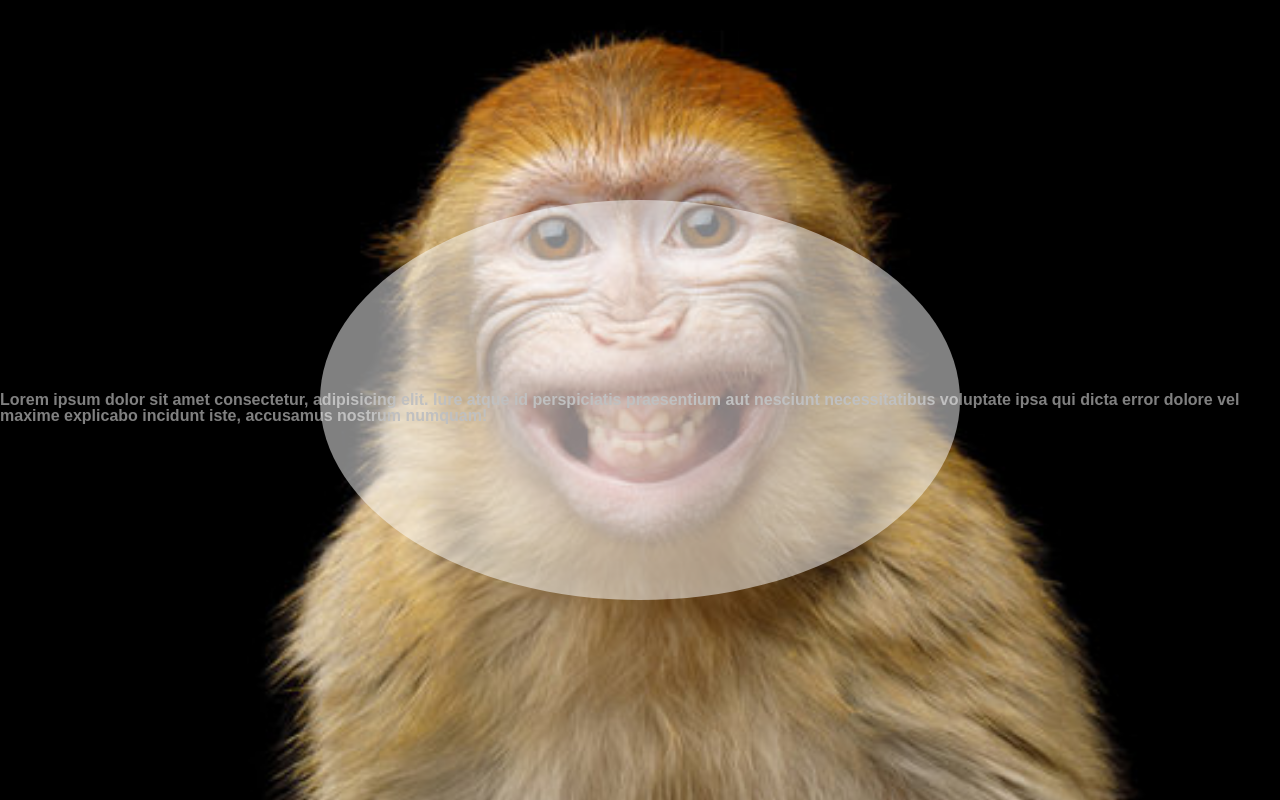
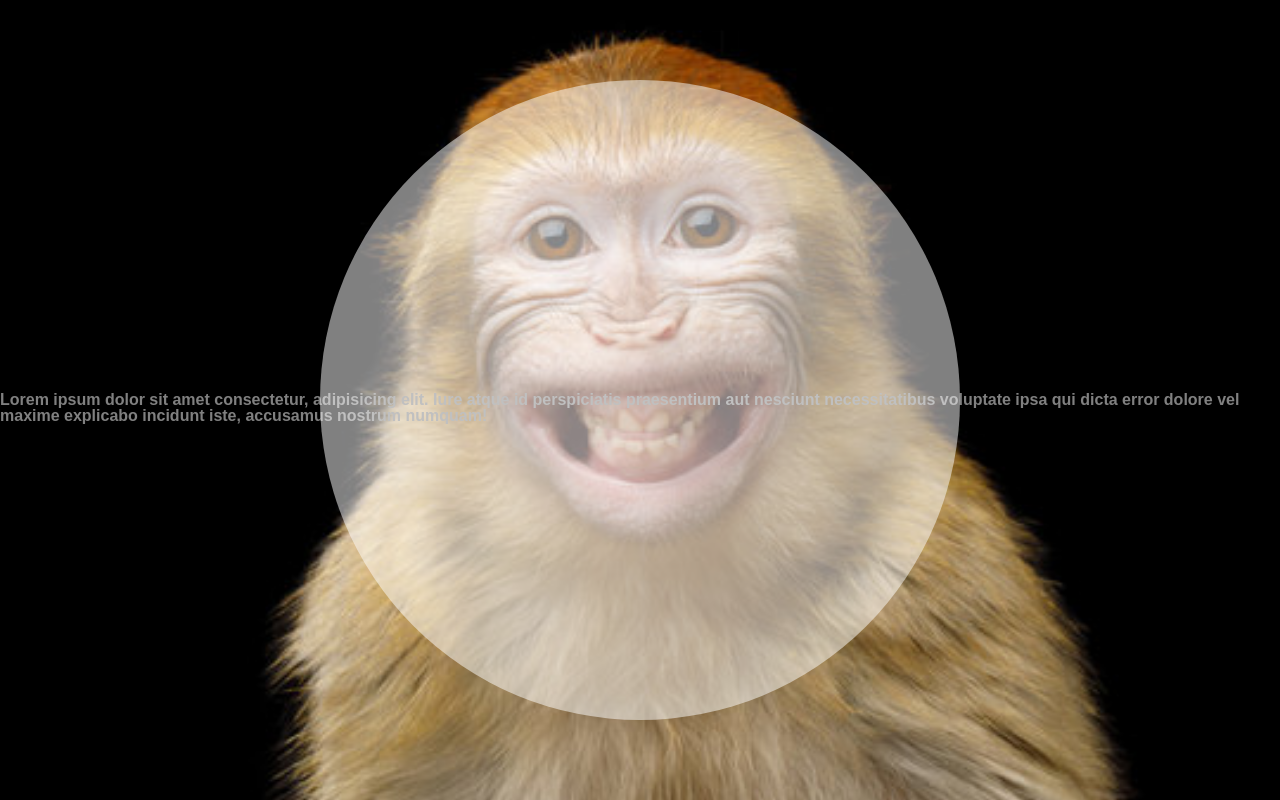
Before and after one commit to maciej00x/Rozszerzenie---Lekcja-5---Zaawansowany-CSS-RWD---Zadanie-2---T-o-za-pomoc-cover, a plain HTML site: page index.html in a window 1280 px wide. Drawn offline with Linux system fonts and the light colour scheme.

Commit message:
poprawka

```diff
--- a/styles.css
+++ b/styles.css
@@ -14,7 +14,7 @@ body {
 
 .circle-opacity {
   width: 50%;
-  height: 50%;
+  aspect-ratio: 1;
   background-color: rgba(255, 255, 255, 0.5);
   border-radius: 50%;
   position: absolute;
```
